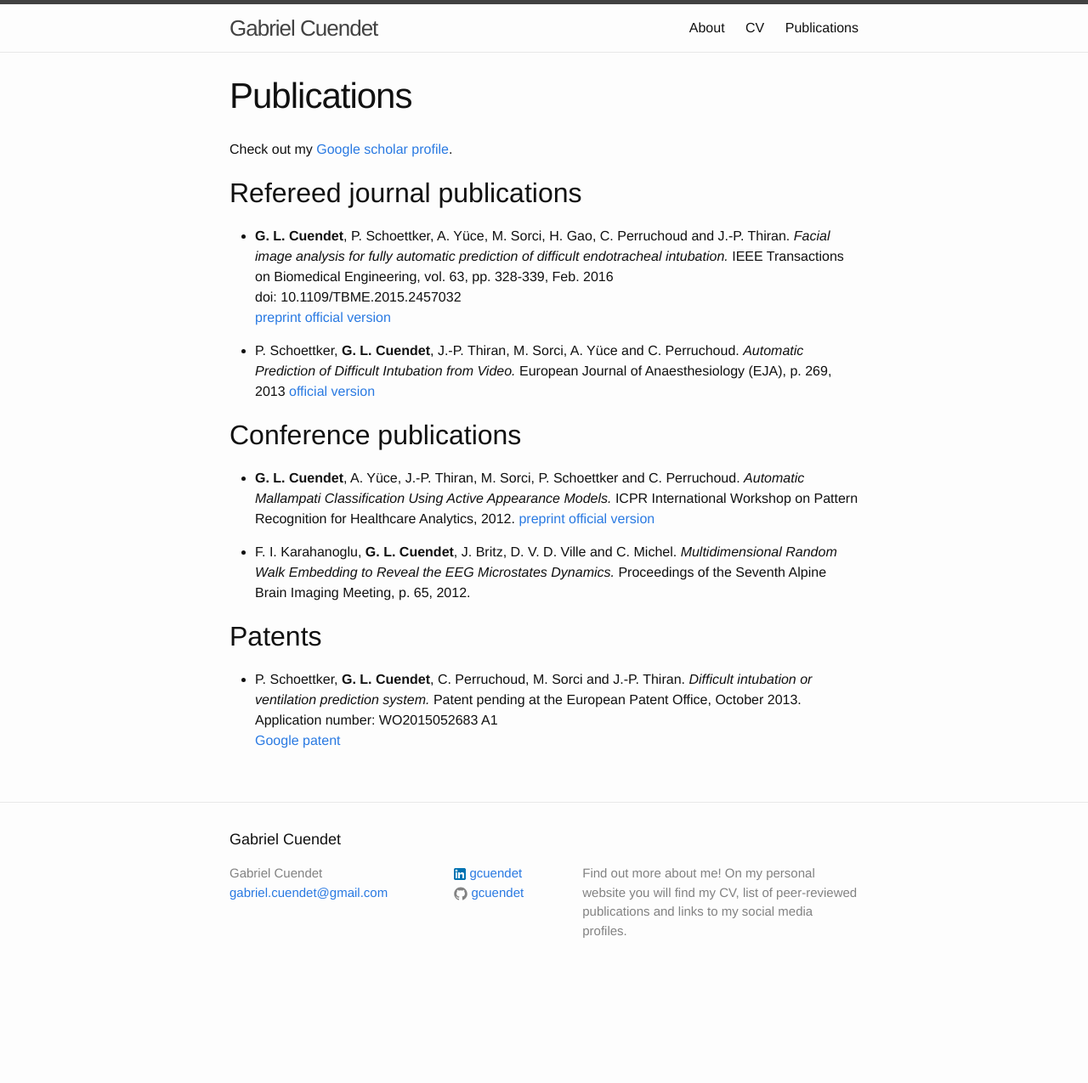
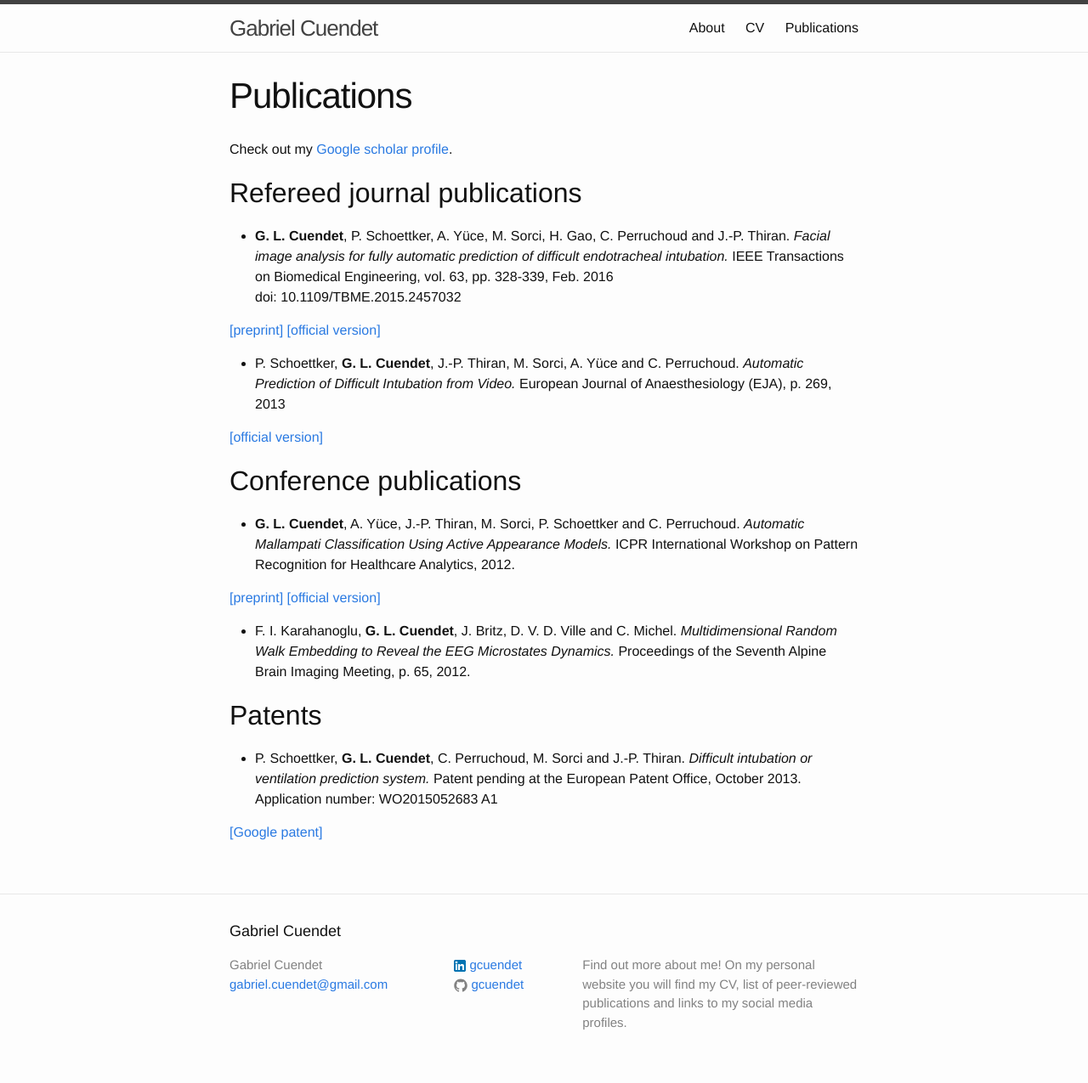
Before and after one commit to gcuendet/gcuendet.github.io, a Jekyll site: the page built from publications.md, in a window 1280 px wide. Shown: the whole page at 85% size. Built offline with Jekyll 4.4.1, drawn with Linux system fonts in a browser that asks for light colours; before the commit the page ends 1167 px from its top, so only the background shows below that.

Commit message:
Change pub

```diff
--- a/publications.md
+++ b/publications.md
@@ -11,22 +11,25 @@ Check out my [Google scholar profile][google_scholar].
 * __G. L. Cuendet__, P. Schoettker, A. Yüce, M. Sorci, H. Gao, C. Perruchoud and J.-P. Thiran.
 _Facial image analysis for fully automatic prediction of difficult endotracheal intubation._
 IEEE Transactions on Biomedical Engineering, vol. 63, pp. 328-339, Feb. 2016\\
-doi: 10.1109/TBME.2015.2457032\\
-[preprint](https://infoscience.epfl.ch/record/209965/files/TBME-preprint-infoscience.pdf)
-[official version](http://dx.doi.org/10.1109/TBME.2015.2457032)
+doi: 10.1109/TBME.2015.2457032
+
+[\[preprint\]](https://infoscience.epfl.ch/record/209965/files/TBME-preprint-infoscience.pdf)
+[\[official version\]](http://dx.doi.org/10.1109/TBME.2015.2457032)
 
 * P. Schoettker, __G. L. Cuendet__, J.-P. Thiran, M. Sorci, A. Yüce and C. Perruchoud.
 _Automatic Prediction of Difficult Intubation from Video._
 European Journal of Anaesthesiology (EJA), p. 269, 2013
-[official version](http://journals.lww.com/ejanaesthesiology/Fulltext/2013/06001/Automatic_prediction_of_difficult_intubation_from.842.aspx)
+
+[\[official version\]](http://journals.lww.com/ejanaesthesiology/Fulltext/2013/06001/Automatic_prediction_of_difficult_intubation_from.842.aspx)
 
 ## Conference publications
 
 * __G. L. Cuendet__, A. Yüce, J.-P. Thiran, M. Sorci, P. Schoettker and C. Perruchoud.
 _Automatic Mallampati Classification Using Active Appearance Models._
 ICPR International Workshop on Pattern Recognition for Healthcare Analytics, 2012.
-[preprint](https://infoscience.epfl.ch/record/181787/files/latex12_final.pdf)
-[official version](https://sites.google.com/site/pr4healthanalytics/proceedings)
+
+[\[preprint\]](https://infoscience.epfl.ch/record/181787/files/latex12_final.pdf)
+[\[official version\]](https://sites.google.com/site/pr4healthanalytics/proceedings)
 
 * F. I. Karahanoglu, __G. L. Cuendet__, J. Britz, D. V. D. Ville and C. Michel.
 _Multidimensional Random Walk Embedding to Reveal the EEG Microstates Dynamics._
@@ -37,8 +40,9 @@ Proceedings of the Seventh Alpine Brain Imaging Meeting, p. 65, 2012.
 * P. Schoettker, __G. L. Cuendet__, C. Perruchoud, M. Sorci and J.-P. Thiran.
 _Difficult intubation or ventilation prediction system._
 Patent pending at the European Patent Office, October 2013.\\
-Application number: WO2015052683 A1\\
-[Google patent](http://www.google.com/patents/WO2015052683A1)
+Application number: WO2015052683 A1
+
+[\[Google patent\]](http://www.google.com/patents/WO2015052683A1)
 
 
 
```
